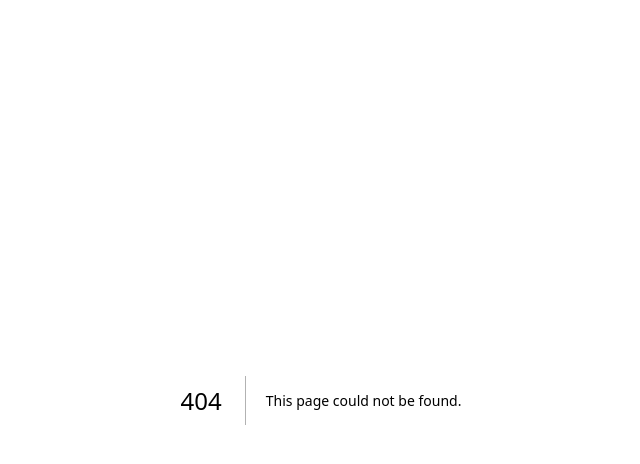
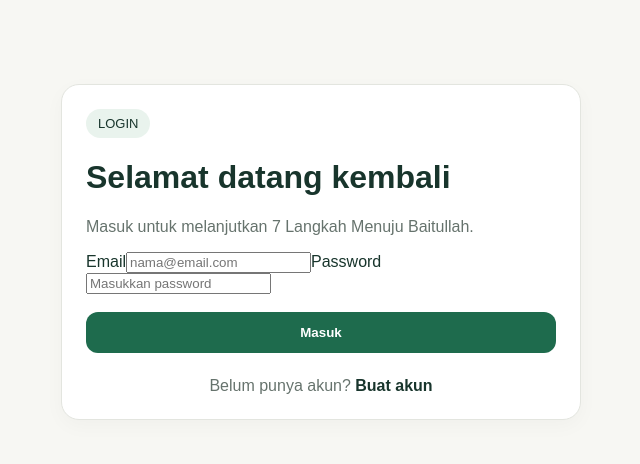
Before and after one commit to lapaktc/7-langkah-ke-baitullah, a Next.js app: page /login in a window 1280 px wide. Before the commit this address had no page. Shown: the top 464 px of the page, without its empty margins (319-959 px from the left). Built offline with nearby package versions, Linux system fonts and the light colour scheme.

Commit message:
Add files via upload

```diff
--- /dev/null
+++ b/app/login/page.tsx
@@ -0,0 +1,118 @@
+'use client';
+
+import { useState } from 'react';
+import { useRouter } from 'next/navigation';
+import { supabaseBrowser } from '../../lib/supabase-browser';
+
+export default function LoginPage() {
+  const router = useRouter();
+  const [email, setEmail] = useState('');
+  const [password, setPassword] = useState('');
+  const [loading, setLoading] = useState(false);
+  const [error, setError] = useState('');
+
+  async function login(e: React.FormEvent<HTMLFormElement>) {
+    e.preventDefault();
+    setError('');
+    setLoading(true);
+
+    const supabase = supabaseBrowser();
+
+    const { data, error } = await supabase.auth.signInWithPassword({
+      email,
+      password,
+    });
+
+    if (error) {
+      setLoading(false);
+      setError(
+        error.message.includes('Invalid login credentials')
+          ? 'Email atau password salah.'
+          : error.message
+      );
+      return;
+    }
+
+    if (!data.user) {
+      setLoading(false);
+      setError('Login belum berhasil. Silakan coba lagi.');
+      return;
+    }
+
+    router.push('/roadmap');
+    router.refresh();
+  }
+
+  return (
+    <main className="wrap">
+      <div
+        className="card"
+        style={{
+          maxWidth: 520,
+          margin: '60px auto',
+        }}
+      >
+        <span className="badge">LOGIN</span>
+
+        <h1>Selamat datang kembali</h1>
+
+        <p className="muted">
+          Masuk untuk melanjutkan 7 Langkah Menuju Baitullah.
+        </p>
+
+        <form onSubmit={login}>
+          <label htmlFor="email">Email</label>
+          <input
+            id="email"
+            type="email"
+            value={email}
+            onChange={(e) => setEmail(e.target.value)}
+            placeholder="nama@email.com"
+            autoComplete="email"
+            required
+          />
+
+          <label htmlFor="password">Password</label>
+          <input
+            id="password"
+            type="password"
+            value={password}
+            onChange={(e) => setPassword(e.target.value)}
+            placeholder="Masukkan password"
+            autoComplete="current-password"
+            required
+          />
+
+          {error && (
+            <p
+              style={{
+                marginTop: 14,
+                padding: 12,
+                borderRadius: 10,
+                background: '#fff1f2',
+              }}
+            >
+              {error}
+            </p>
+          )}
+
+          <button
+            className="btn"
+            type="submit"
+            disabled={loading}
+            style={{ width: '100%', marginTop: 18 }}
+          >
+            {loading ? 'Memproses...' : 'Masuk'}
+          </button>
+        </form>
+
+        <div style={{ marginTop: 24, textAlign: 'center' }}>
+          <span className="muted">Belum punya akun? </span>
+          <a href="/" style={{ fontWeight: 700 }}>
+            Buat akun
+          </a>
+        </div>
+      </div>
+    </main>
+  );
+}
```
